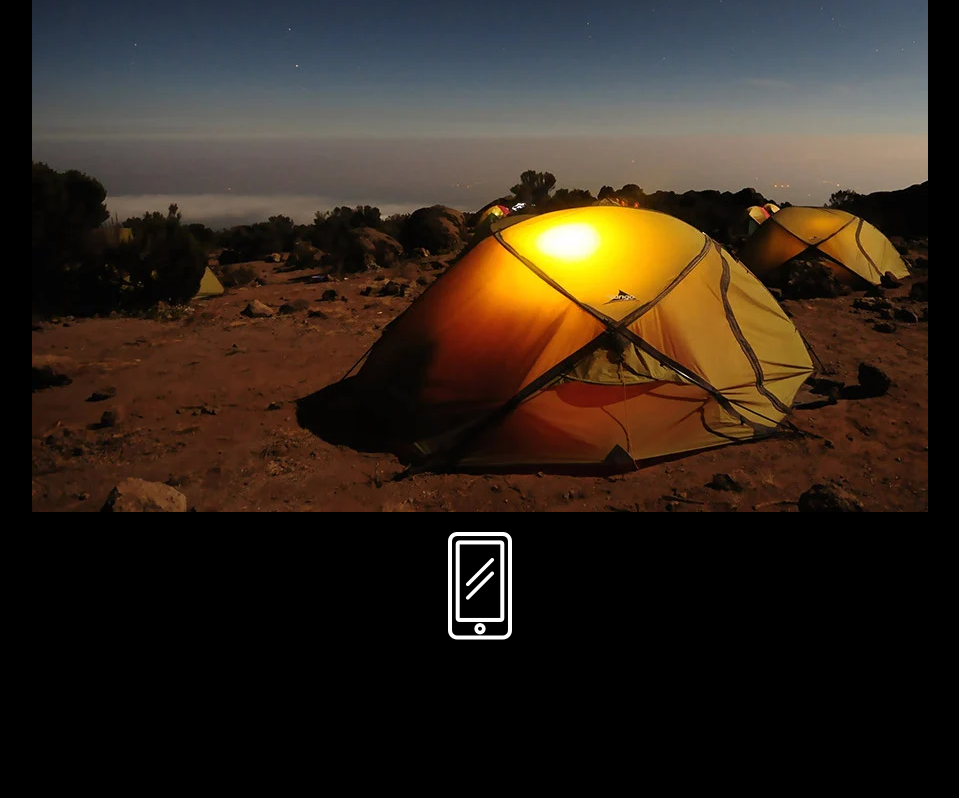
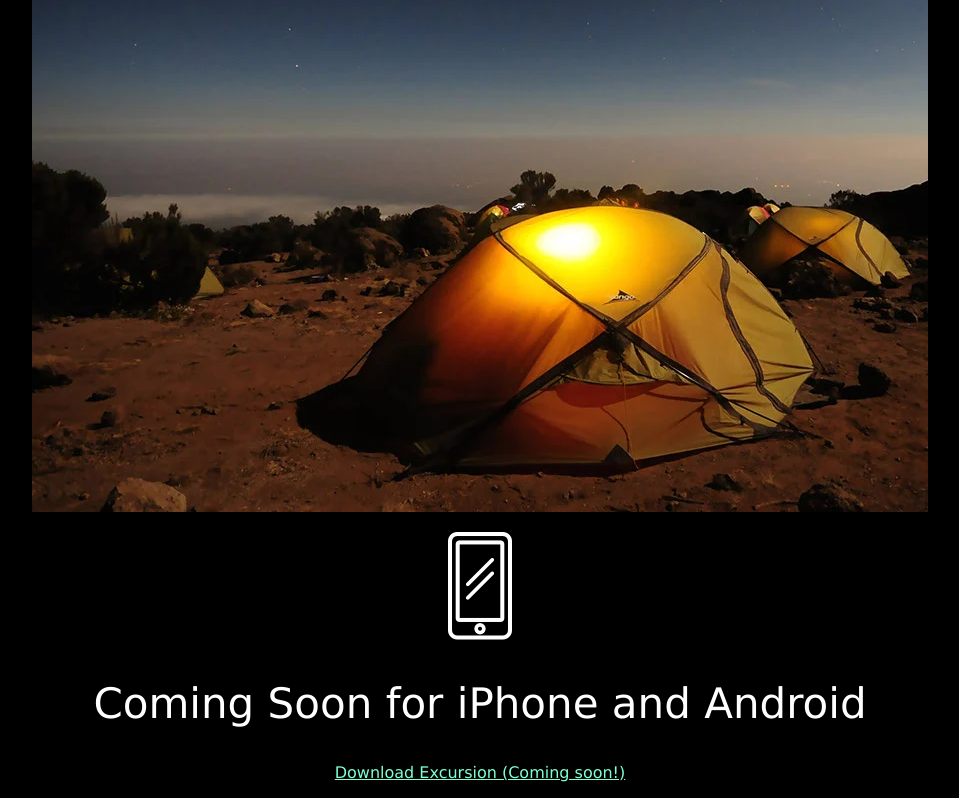
Before and after one commit to djungelsk0g/excursion, a plain HTML site: page index.html in a window 1280 px wide. Shown: the part 488-1286 px from the top of the page, without its empty margins (160-1119 px from the left). Before the commit the page ends 1148 px from the top, so only its background shows below. Drawn offline with Linux system fonts and the light colour scheme.

Commit message:
Add footer text

```diff
--- a/index.html
+++ b/index.html
@@ -17,5 +17,8 @@
     <h4 class="header--sub-header">Excursion remembers places you like, and recommends new points of interest around you.</h4>
     <p><img src="resources/images/camp.jpg"></p>
     <p><img src="resources/images/phone.png"></p>
+    <h2 class="header--secondary">Coming Soon for iPhone and Android</h2>
+    <p><a class="link--cta" href="#">Download Excursion (Coming soon!)</a></p>
+
 </body>
 </html>
```
